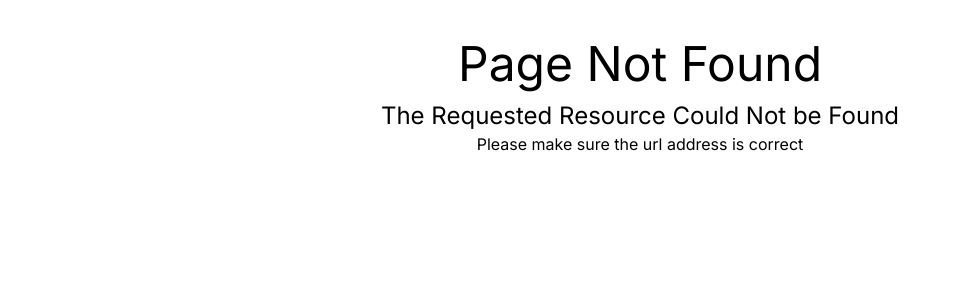
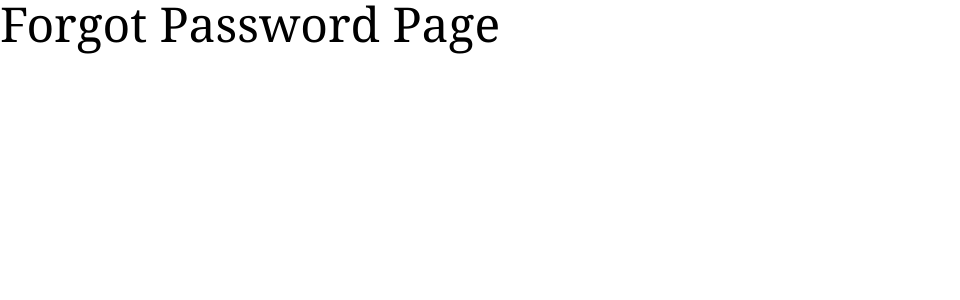
Before and after one commit to TomaszSarmata/nextjs-practice, a Next.js app: page /auth/forgotpassword in a window 1280 px wide. Before the commit this address had no page. Shown: the top 300 px of the page, without its empty margins (0-960 px from the left). Built offline with nearby package versions, Linux system fonts and the light colour scheme.

Commit message:
create route group for auth folder that affects the path (check next commit)

```diff
--- /dev/null
+++ b/src/app/auth/forgotpassword/page.tsx
@@ -0,0 +1,9 @@
+import React from 'react';
+
+export default function ForgotPasswordPage() {
+  return (
+    <div>
+      <h1 className="text-5xl font-serif">Forgot Password Page</h1>
+    </div>
+  );
+}
--- /dev/null
+++ b/src/app/auth/login/page.tsx
@@ -0,0 +1,5 @@
+import React from 'react';
+
+export default function LoginPage() {
+  return <div className="text-5xl font-serif">Login Page</div>;
+}
--- /dev/null
+++ b/src/app/auth/register/page.tsx
@@ -0,0 +1,9 @@
+import React from 'react';
+
+export default function RegisterPage() {
+  return (
+    <div>
+      <h1 className="text-5xl font-serif">Register Page</h1>
+    </div>
+  );
+}
```
